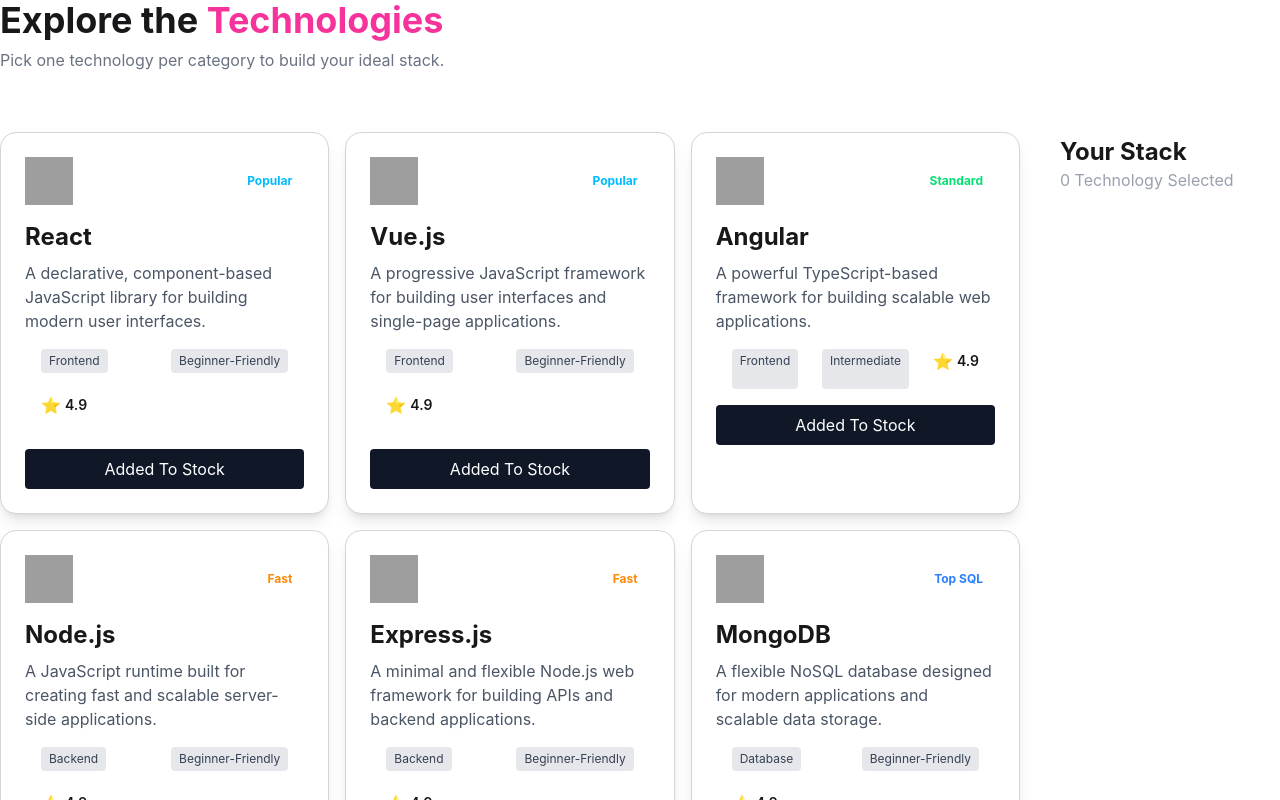
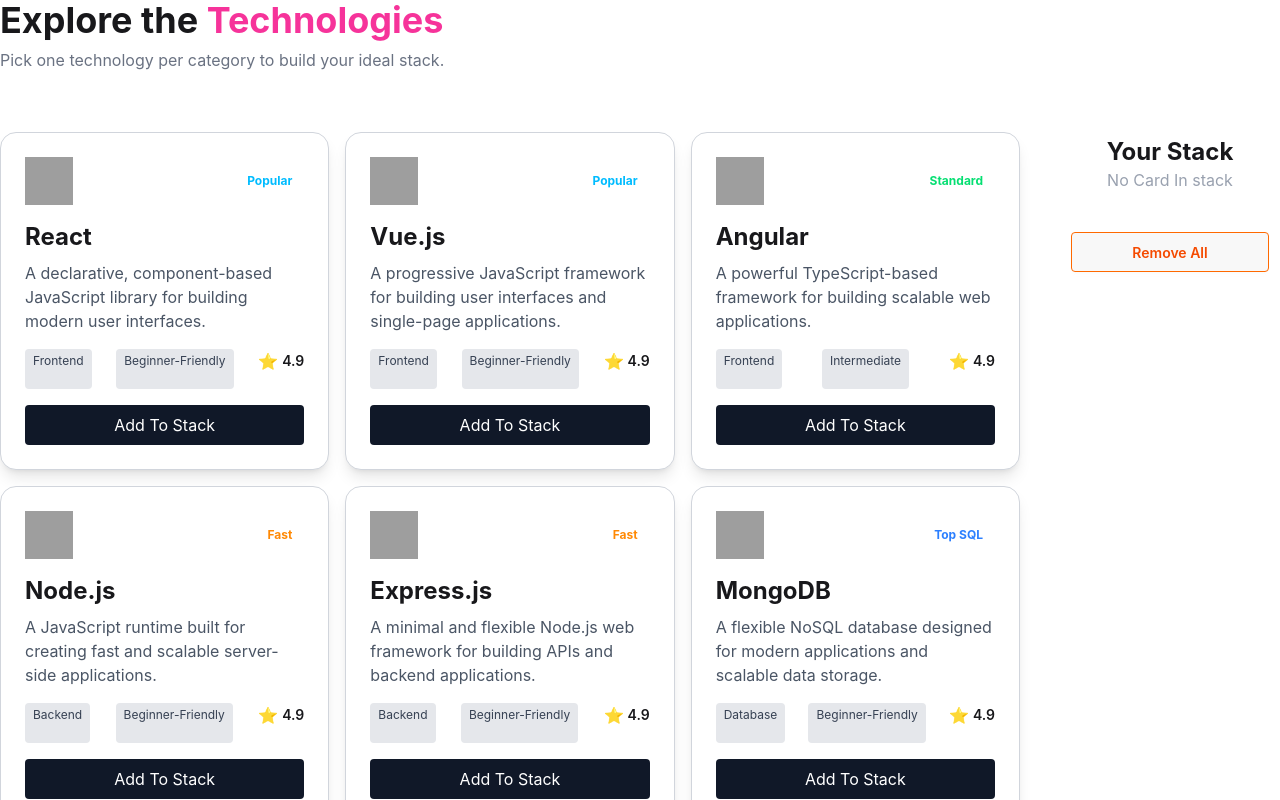
Before and after one commit to Pranto779/Assignment-5, a React (Vite) app: page / in a window 1280 px wide. Shown: the part 580-1380 px from the top of the page. Built offline with nearby package versions, Linux system fonts and the light colour scheme; grey boxes are pictures that could not be loaded.

Commit message:
add selected window and functional all kwy

```diff
--- a/src/Componenets/Card.tsx
+++ b/src/Componenets/Card.tsx
@@ -4,62 +4,59 @@
 
 export interface CardProps {
   card: IDataType;
-  select:IDataType[]
-  setSelect:Dispatch<SetStateAction<IDataType[]>>
-  selectcard:IDataType
+  select: IDataType[];
+  setSelect: Dispatch<SetStateAction<IDataType[]>>;
 }
-const Card = ({ card , select,setSelect,selectcard}: CardProps) => {
- const [isSelected,setisSelected]=useState(false)
+
+const Card = ({ card, select, setSelect }: CardProps) => {
+  const [isSelected, setisSelected] = useState(false);
   const HandleButton = () => {
     setisSelected(!isSelected);
-  setSelect([...select,card])
+    setSelect([...select, card]);
     if (!isSelected) {
       toast.success('Added to Stock !', {
-position: "bottom-right",
+        position: 'bottom-right',
         autoClose: 5000,
         hideProgressBar: false,
         closeOnClick: false,
         pauseOnHover: true,
         draggable: true,
         progress: undefined,
-theme: "light",
+        theme: 'light',
       });
     } else {
       toast.info('Remove To Stock!', {
-position: "bottom-right",
+        position: 'bottom-right',
         autoClose: 5000,
         hideProgressBar: false,
         closeOnClick: false,
         pauseOnHover: true,
         draggable: true,
         progress: undefined,
-theme: "light",
-
-});;
+        theme: 'light',
+      });
     }
   };
 
-
   return (
-
-    <div className='flex justify-between gap-10'>
-   <div className=" rounded-2xl shadow-lg  p-6 bg-white border border-gray-300">
-
+    <div className="flex justify-between gap-10">
+      <div
+        className={` rounded-2xl shadow-lg  p-6 bg-white border ${isSelected ? 'border-red-500' : 'border-gray-300'} border-gray-300`}
+      >
         <div className="flex items-center justify-between mb-4">
           <img src={card.icon} alt={card.alt} className="w-12 h-12" />
-        <span className=  {`font-bold ${card.hipe==="Popular"?"text-sky-400":card.hipe=="Standard"?"text-green-400":card.hipe==="Fast"?"text-orange-400":card.hipe==="Top SQL"?"text-blue-500":"text-red-500"} text-xs px-3 py-1 rounded`}>
+          <span
+            className={`font-bold ${card.hipe === 'Popular' ? 'text-sky-400' : card.hipe == 'Standard' ? 'text-green-400' : card.hipe === 'Fast' ? 'text-orange-400' : card.hipe === 'Top SQL' ? 'text-blue-500' : 'text-red-500'} text-xs px-3 py-1 rounded`}
+          >
             {card.hipe}
           </span>
         </div>
 
-
         <h2 className="text-2xl font-bold mb-2">{card.name}</h2>
-
 
         <p className="text-gray-600 mb-4">{card.description}</p>
 
-
-      <div className="flex flex-wrap justify-between gap-5 mb-4 px-4">
+        <div className="flex flex-wrap justify-between gap-5 mb-4">
           <span className="bg-gray-200 text-gray-700 text-xs px-2 py-1 rounded">
             {card.category}
           </span>
@@ -72,20 +69,15 @@
           </div>
         </div>
 
-
-
-
-
-      <button onClick={HandleButton} className={`w-full ${isSelected?"bg-pink-200 text-pink-700": "bg-gray-900 text-white" } py-2 rounded`} disabled={isSelected?true:false}>
-       {isSelected?"✔ Added To Stock":" Added To Stock"}
+        <button
+          onClick={HandleButton}
+          className={`w-full ${isSelected ? 'bg-pink-200 text-pink-700' : 'bg-gray-900 text-white'} py-2 rounded`}
+          disabled={isSelected ? true : false}
+        >
+          {isSelected ? '✔Added To Stack' : ' Add To Stack'}
         </button>
       </div>
-
-
     </div>
-
-
-
   );
 };
 
--- a/src/Componenets/PCard.tsx
+++ b/src/Componenets/PCard.tsx
@@ -1,43 +1,66 @@
-
-import { useState } from "react";
-import Card from "./Card";
-import type { IDataType } from "./Type/IType";
+import { useState } from 'react';
+import Card from './Card';
+import type { IDataType } from './Type/IType';
+import { RxCross2 } from 'react-icons/rx';
 
 export interface CardProps {
-    pcard: IDataType[]
+  pcard: IDataType[];
 }
 
 const PCard = ({ pcard }: CardProps) => {
   const [select, setSelect] = useState<IDataType[]>([]);
 
-
   return (
     <div className="flex justify-between gap-10 ">
-
       <div className="grid grid-cols-1 px-7 flex-4  md:px-0 mx-auto md:mx-0 md:grid-cols-3 gap-4  mt-5 ">
-            {
-                pcard.map(card=><Card card={card} key={card.id} select={select} setSelect={setSelect}></Card>)
+        {pcard.map((card) => (
+          <Card
+            card={card}
+            key={card.id}
+            select={select}
+            setSelect={setSelect}
+          />
+        ))}
+      </div>
+      <div className=" hidden md:block mt-6 w-[220px] text-center">
+        <h2 className="text-2xl font-bold">Your Stack</h2>
+        <p className="text-gray-400">{select.length===0?" ":select.length} {select.length===0?"No Card In stack":"Technology Selected"}</p>
+        {select.map((selectcard) => (
+          <div className="flex flex-col gap-5 " key={selectcard.id}>
+            <div className="flex gap-4 items-center mt-5">
+              <img
+                src={selectcard.icon}
+                className="w-[50px] h-[50px]"
+                alt={selectcard.alt}
+              />
+              <div>
+                <p className="text-xl font-bold">{selectcard.name}</p>
+                <p className="text-gray-400 text-[12px]">
+                  {selectcard.category}
+                </p>
+              </div>
+              <RxCross2
+                className="text-red-500 cursor-pointer text-2xl"
+                onClick={() =>
+                  setSelect(select.filter((card) => card.id !== selectcard.id))
                 }
-
-        </div>
-           <div className=" hidden md:block mt-6 w-[220px]">
-              <h2 className="text-2xl font-bold">Your Stack</h2>
-              <p className="text-gray-400">{select.length} Technology Selected</p>
-        {
-            select.map(selectcard=>(
-                <div className="flex gap-2 items-center mt-5">
-                    <img src={selectcard.icon} className="w-[50px] h-[50px]" alt={selectcard.alt} />
-                  <div>
-                    <p className="text-xl font-bold">{selectcard.name} </p>
-                    <p className="text-gray-400 text-[12px]">{selectcard.category} </p>
+              />
             </div>
           </div>
-            ))
-        }
+        ))}
+
+        <div className="mx-auto mt-10 px-2">
+          <button
+            className="btn px-15 border border-orange-500 text-orange-600"
+            onClick={() => setSelect([])}
+          >
+            {' '}
+            Remove All
+          </button>
         </div>
       </div>
-
-    )
-}
+    </div>
+  );
+};
 
 export default PCard;
```
Also changed, not shown: src/Componenets/ParentData.tsx (+11 -12 lines), src/main.tsx (+8 -8 lines), public/data.json (line endings or trailing spaces). Lines whose indentation alone changed are shown as unchanged.
